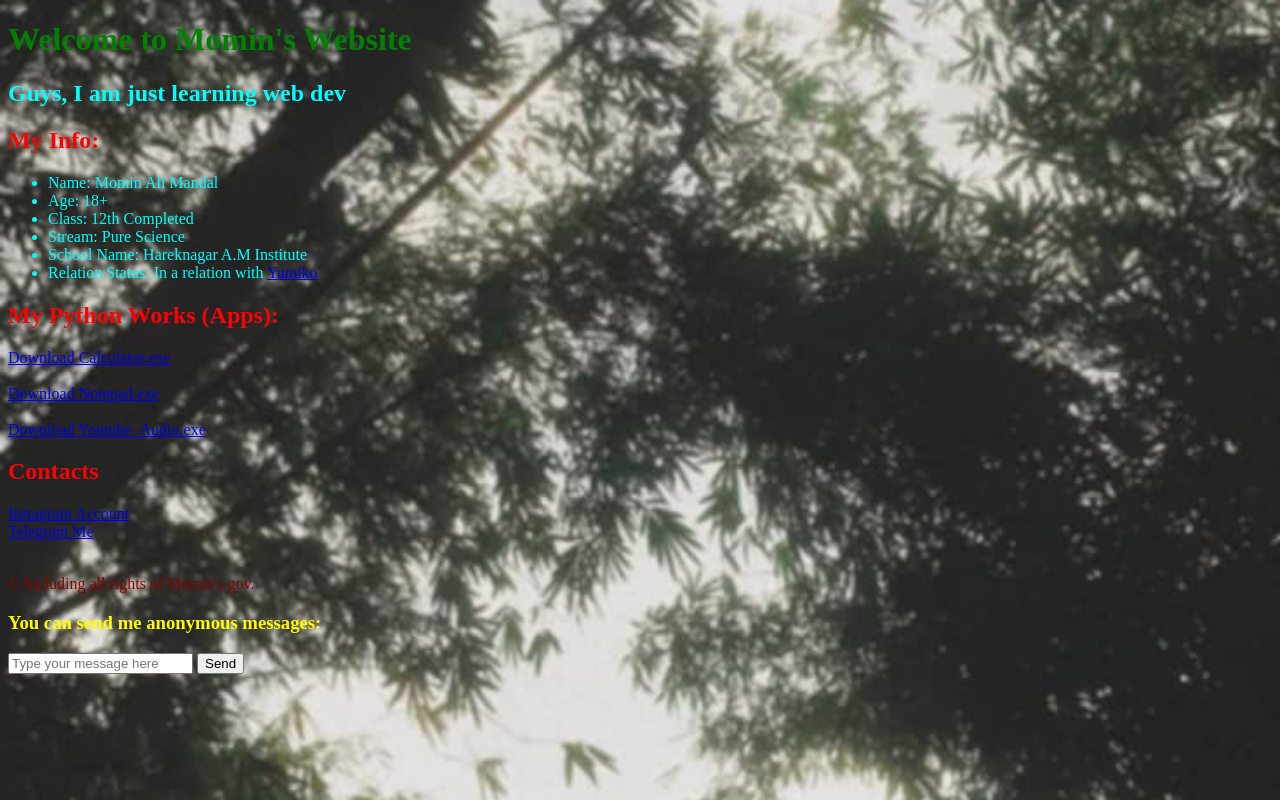
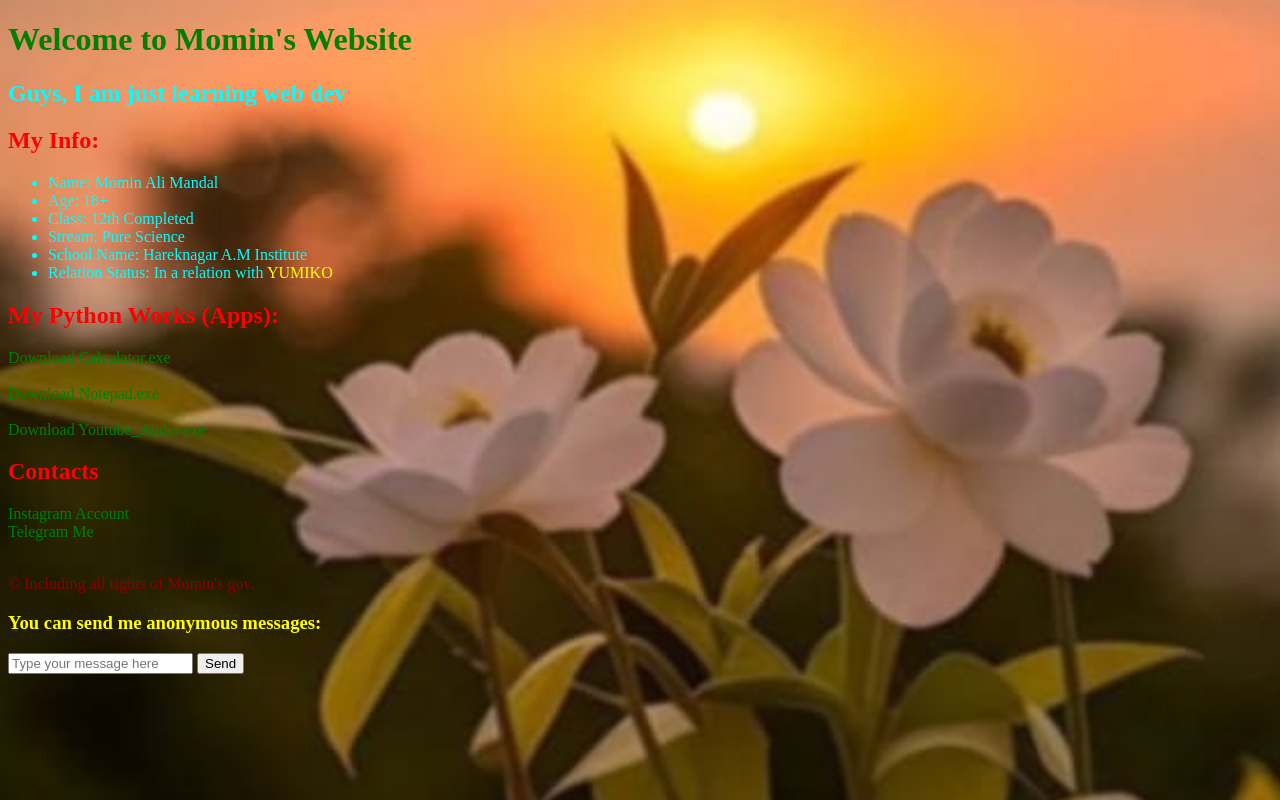
Before and after one commit to momin-AM/web, a plain HTML site: page index.html in a window 1280 px wide. Drawn offline with Linux system fonts and the light colour scheme.

Commit message:
Update index.html

```diff
--- a/index.html
+++ b/index.html
@@ -6,8 +6,7 @@
     <title>momin's adda</title>
     <link rel="stylesheet" href="style.css">
     <style>
-
-
+        a { color: green; text-decoration: none; }
         a:hover { color: aqua; }
         a:visited { color: white; }
         h2 { color: red; }
@@ -15,7 +14,7 @@
     </style>
 </head>
 <body>
-    <body style="background-image: url('image_bg_0.jpeg'); background-size: cover; background-position: center; background-repeat: no-repeat;"></body>
+    <body style="background-image: url('image_bg_1.jpeg'); background-size: cover; background-position: center; background-repeat: no-repeat;"></body>
     <h1 style="color: green;">Welcome to Momin's Website</h1>
     <h2 style="color: aqua;">Guys, I am just learning web dev</h2>
 
@@ -27,7 +26,7 @@
             <li>Class: 12th Completed</li>
             <li>Stream: Pure Science</li>
             <li>School Name: Hareknagar A.M Institute</li>
-            <li>Relation Status: In a relation with <a href="https://www.instagram.com/yumikoeie">Yumiko</a></li>
+            <li>Relation Status: In a relation with <a href="https://www.instagram.com/yumikoeie" style="color:yellow;">YUMIKO</a></li>
         </ul>
 
         <h2>My Python Works (Apps):</h2>
@@ -51,6 +50,6 @@
         <button onclick="showMessage()">Send</button>
     </div>
 
-    <script type="module" src="script.js"></script>
+    <script src="script.js" type="module"></script>
 </body>
 </html>
```
